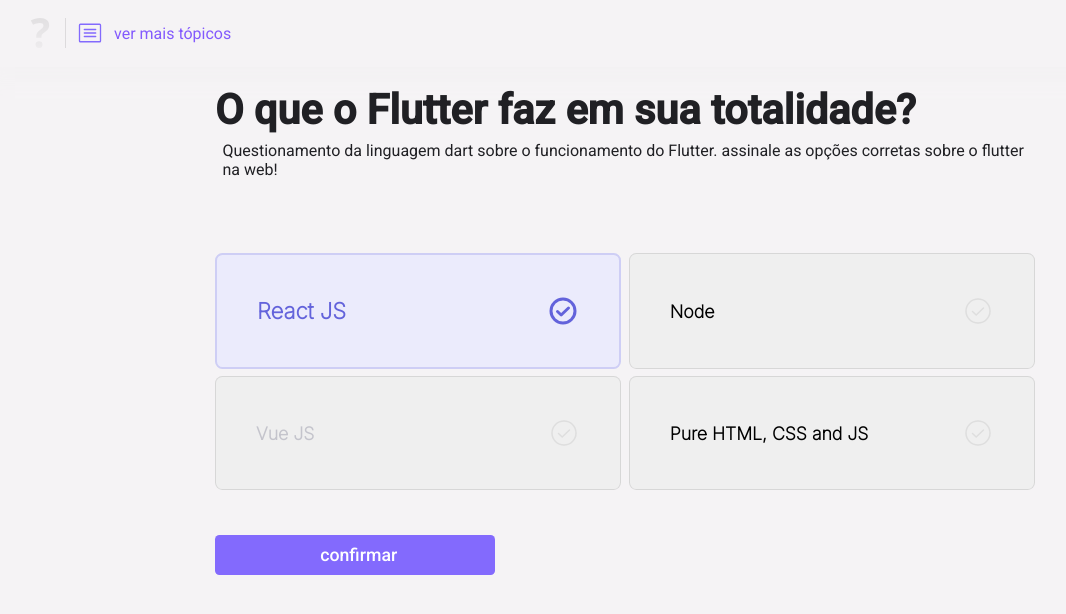
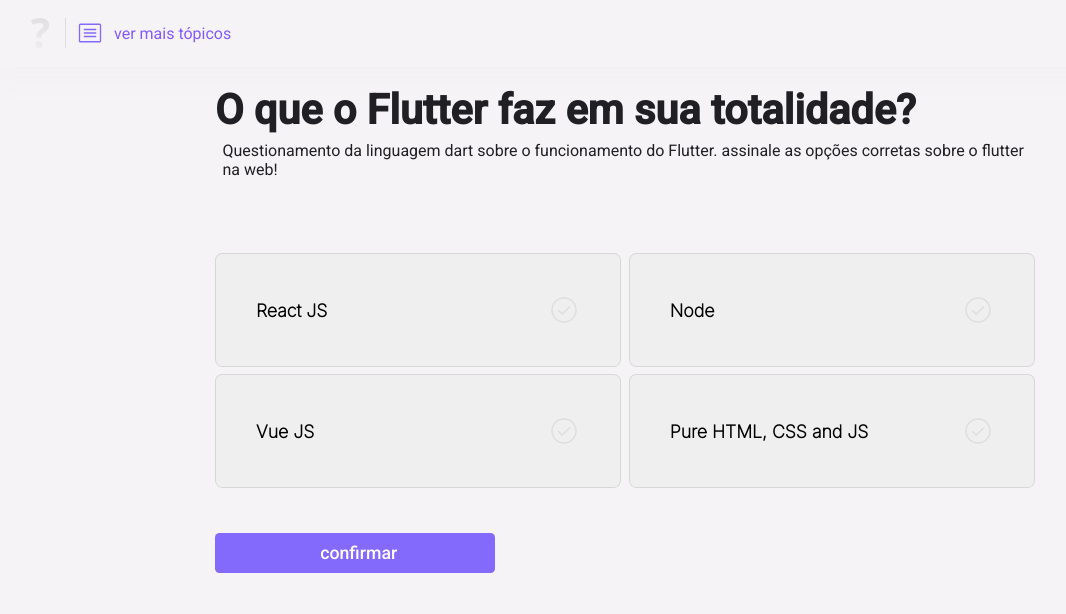
Before and after one commit to cod3baze/baziku_users, a Next.js app: page /q/1 in a window 1280 px wide. Shown: the top 614 px of the page, without its empty margins (15-1081 px from the left). Built offline with nearby package versions, Linux system fonts and the light colour scheme.

Commit message:
feat: handle select answers

```diff
--- a/src/components/answers/Select/Option.tsx
+++ b/src/components/answers/Select/Option.tsx
@@ -6,15 +6,18 @@ type SelectOptionProps = {
   text: string;
   isSelected?: boolean;
   isInactive?: boolean;
+  onSelect?: () => void;
 };
 
 export function Option({
   text,
   isSelected = false,
   isInactive,
+  onSelect,
 }: SelectOptionProps) {
   return (
     <button
+      onClick={onSelect}
       type="button"
       className={`${styles.simpleOption} ${isSelected ? styles.active : ""} ${
         isInactive ? styles.inactive : ""
--- a/src/pages/_app.tsx
+++ b/src/pages/_app.tsx
@@ -1,9 +1,15 @@
 import { AppProps } from "next/app";
+import { Toaster } from "react-hot-toast";
 
 import "../styles/globals.css";
 
 function MyApp({ Component, pageProps }: AppProps) {
-  return <Component {...pageProps} />;
+  return (
+    <>
+      <Toaster />
+      <Component {...pageProps} />
+    </>
+  );
 }
 
 export default MyApp;
--- a/src/pages/q/[slug].tsx
+++ b/src/pages/q/[slug].tsx
@@ -1,5 +1,7 @@
 import { GetServerSideProps } from "next";
 import Head from "next/head";
+import { useCallback, useState } from "react";
+import toast from "react-hot-toast";
 
 import { Select } from "../../components/answers/Select";
 import { Option } from "../../components/answers/Select/Option";
@@ -12,6 +14,31 @@ interface QuestionVotePageProps {
 }
 
 export default function QuestionVotePage({ question }: QuestionVotePageProps) {
+  const [option, setOption] = useState<string>("");
+
+  const handleSelectOption = useCallback(
+    (optionId: string) => {
+      if (optionId === option) {
+        setOption("");
+      } else {
+        setOption(optionId);
+      }
+    },
+    [option]
+  );
+
+  async function handleSubmit() {
+    try {
+      toast.success("Questionamento enviado com sucesso!", {
+        duration: 5000,
+      });
+    } catch (error) {
+      toast.error("Erro ao enviar o questionamento :D", {
+        duration: 4000,
+      });
+    }
+  }
+
   return (
     <>
       <Head>
@@ -32,13 +59,37 @@ export default function QuestionVotePage({ question }: QuestionVotePageProps) {
 
             <div className={styles.answerActionContainer}>
               <Select>
-                <Option isSelected text="React JS" />
-                <Option text="Node" />
-                <Option isInactive text="Vue JS" />
-                <Option text="Pure HTML, CSS and JS" />
+                <Option
+                  text="React JS"
+                  isSelected={option === "a"}
+                  isInactive={option !== "" && option !== "a"}
+                  onSelect={() => handleSelectOption("a")}
+                />
+                <Option
+                  text="Node"
+                  isSelected={option === "b"}
+                  isInactive={option !== "" && option !== "b"}
+                  onSelect={() => handleSelectOption("b")}
+                />
+                <Option
+                  text="Vue JS"
+                  isSelected={option === "c"}
+                  isInactive={option !== "" && option !== "c"}
+                  onSelect={() => handleSelectOption("c")}
+                />
+                <Option
+                  text="Pure HTML, CSS and JS"
+                  isSelected={option === "d"}
+                  isInactive={option !== "" && option !== "d"}
+                  onSelect={() => handleSelectOption("d")}
+                />
               </Select>
 
-              <button className={styles.confirmButton} type="button">
+              <button
+                type="button"
+                className={styles.confirmButton}
+                onClick={handleSubmit}
+              >
                 confirmar
               </button>
             </div>
--- a/src/styles/components/answers/Select.module.scss
+++ b/src/styles/components/answers/Select.module.scss
@@ -15,7 +15,7 @@
   border: 1px solid rgba(0, 0, 0, 0.1);
   border-radius: 0.5rem;
 
-  // transition: all 0.1s ease-in-out 0.2s;
+  transition: all 0.19s ease-in-out;
 
   span {
     font: normal 600 1.2rem "Inter", Arial, sans-serif;
--- a/src/styles/pages/Q.module.scss
+++ b/src/styles/pages/Q.module.scss
@@ -41,7 +41,7 @@
     font-family: "Roboto", Arial, sans-serif;
     font-size: 1.2rem;
 
-    &.disabled {
+    &:disabled {
       cursor: not-allowed;
       background: var(--gray-200);
       color: var(--gray-680);
```
Also changed, not shown: src/dtos/QuestionDTO.ts (+24 -0 lines).
